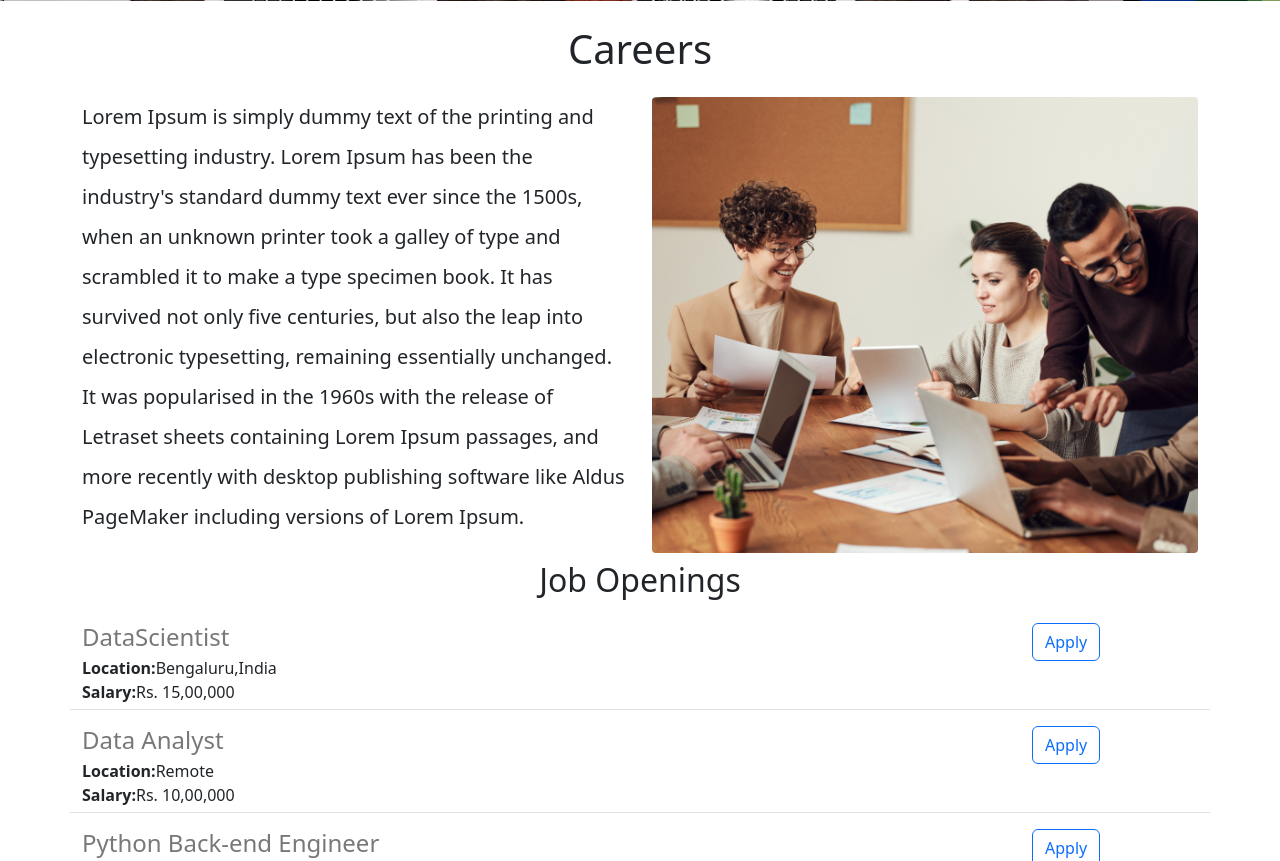
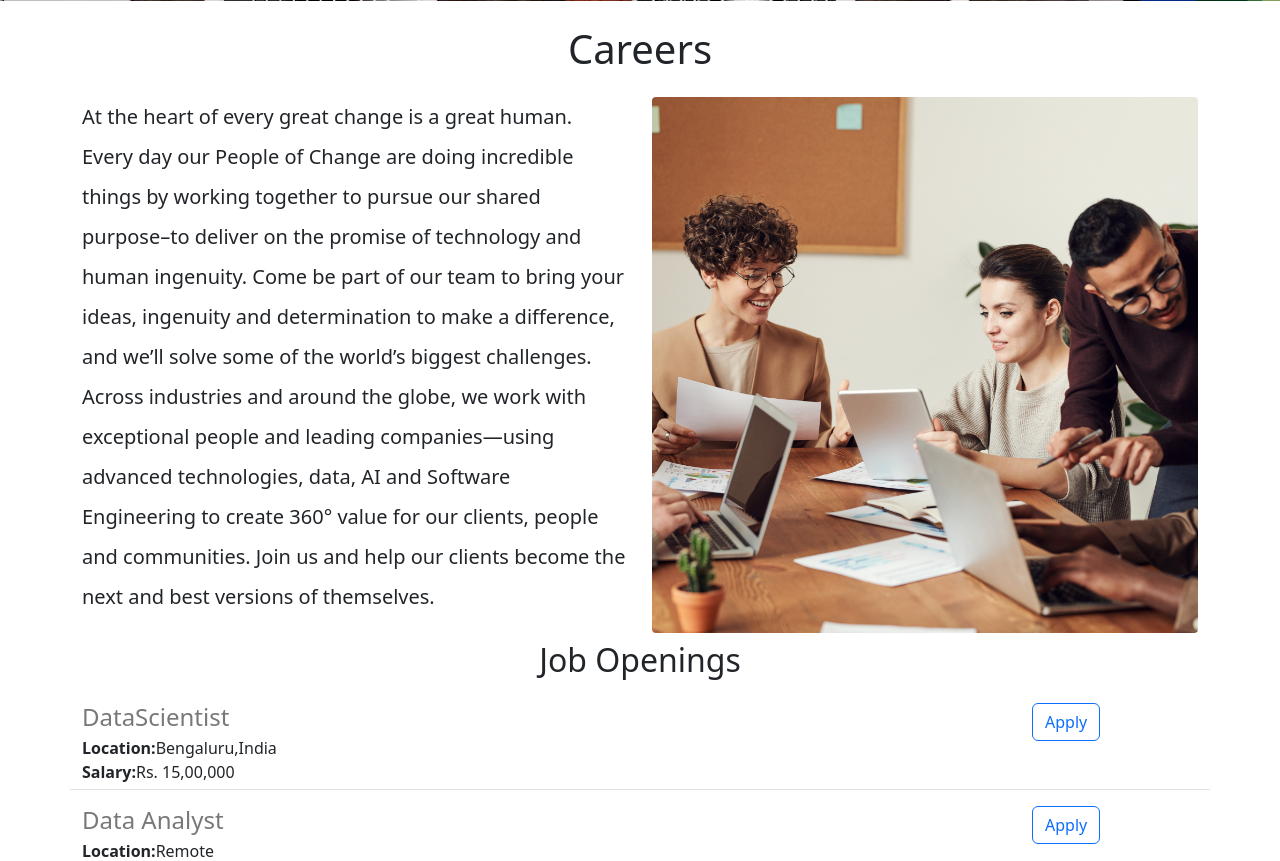
Before and after one commit to Roshith-KT/career-website-python-flask-V2, a Flask app: page / in a window 1280 px wide. Shown: the part 415-1276 px from the top of the page. Run offline with Flask 3, Linux system fonts and the light colour scheme.

Commit message:
content updated

```diff
--- a/templates/home.html
+++ b/templates/home.html
@@ -34,7 +34,10 @@
             <h1 class="text-center mt-2 mb-4">Careers</h1>
             <div class="row">
                 <div class="col-md-6">
-                    <p class="lead" style="line-height: 2;">Lorem Ipsum is simply dummy text of the printing and typesetting industry. Lorem Ipsum has been the industry's standard dummy text ever since the 1500s, when an unknown printer took a galley of type and scrambled it to make a type specimen book. It has survived not only five centuries, but also the leap into electronic typesetting, remaining essentially unchanged. It was popularised in the 1960s with the release of Letraset sheets containing Lorem Ipsum passages, and more recently with desktop publishing software like Aldus PageMaker including versions of Lorem Ipsum.</p>
+                    <p class="lead" style="line-height: 2;">At the heart of every great change is a great human. Every day our People of Change are doing incredible things by working together to pursue our shared purpose–to deliver on the promise of technology and human ingenuity.
+                        Come be part of our team to bring your ideas, ingenuity and determination to make a difference, and we’ll solve some of the world’s biggest challenges.
+                        Across industries and around the globe, we work with exceptional people and leading companies—using advanced technologies, data, AI and Software Engineering to create 360° value for our clients, people and communities.
+                        Join us and help our clients become the next and best versions of themselves.</p>
                 </div>
                 <div class="d-none d-md-block col-md-6">
                     <img class="img-fluid" id="career-img" src="/static/career.jpg" >
```
